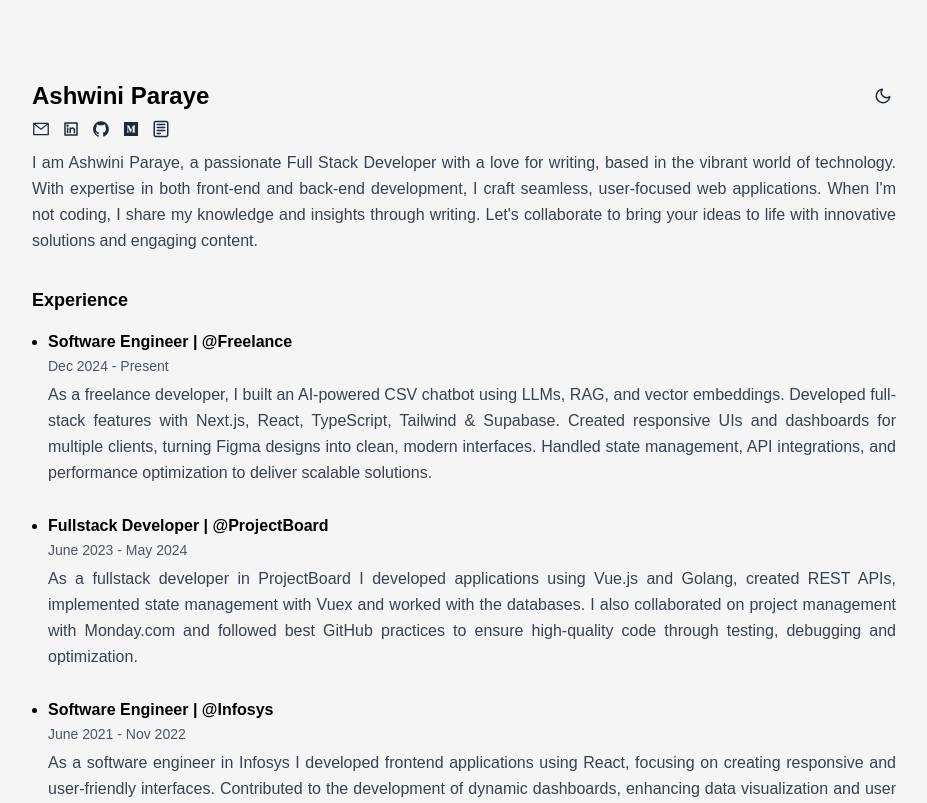
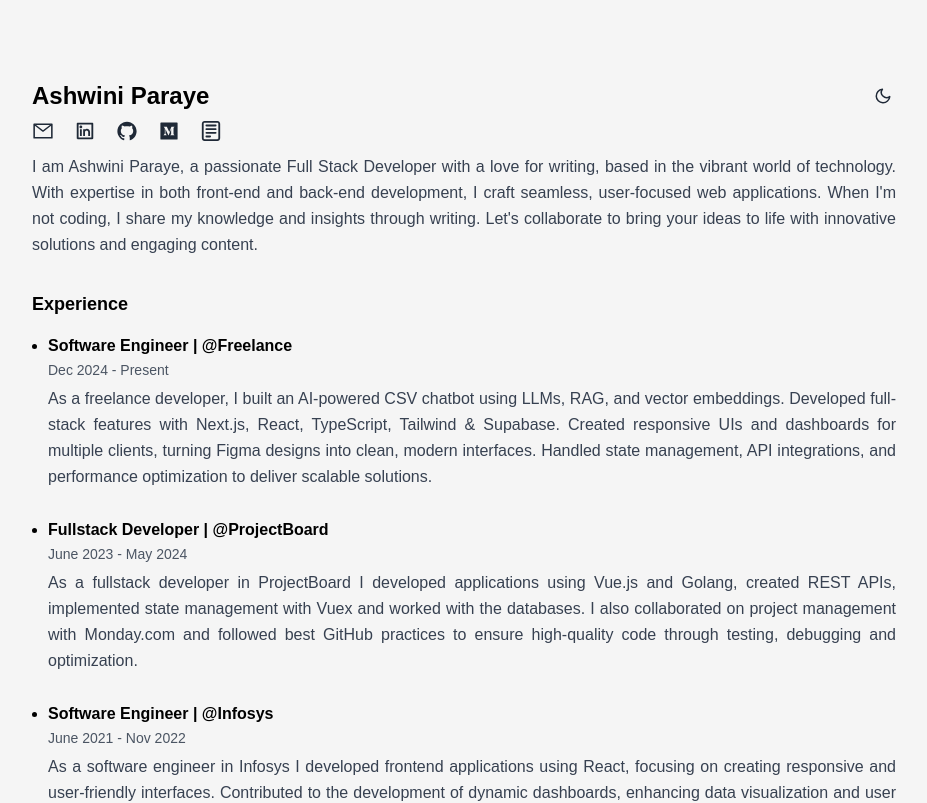
Before and after one commit to AshwiniParaye1/Portfolio3, a Next.js app: page / in a window 1280 px wide. Shown: the top 803 px of the page, without its empty margins (176-1103 px from the left). Built offline with nearby package versions, Linux system fonts and the light colour scheme; no server answers; a web font is replaced by a local one.

Commit message:
added some motion to about

```diff
--- a/app/components/About.jsx
+++ b/app/components/About.jsx
@@ -10,20 +10,26 @@ import { RiLinkedinBoxLine } from "react-icons/ri";
 import { CgNotes } from "react-icons/cg";
 import ThemeToggle from "./ThemeToggle";
 
+// Import motion from framer-motion
+import { motion } from "framer-motion";
+
 const SocialLink = ({ href, icon: Icon, label, external = true }) => (
-  <Link
+  // motion.a is used here because Link renders an <a> tag
+  // We can also wrap Link in motion.div if we prefer
+  <motion.a
     href={href}
     target={external ? "_blank" : undefined}
     rel={external ? "noopener noreferrer" : undefined}
     aria-label={label}
-    className="focus:outline-none focus:ring-2 focus:ring-blue-500 rounded-sm"
+    className="focus:outline-none focus:ring-2 focus:ring-blue-500 rounded-sm block" // Added 'block' for better hover area
+    whileHover={{ scale: 1.2, rotate: 5 }} // Simple scale and rotate on hover
+    whileTap={{ scale: 0.9 }} // Visual feedback on tap/click
   >
     <Icon
-      size={18} // Adjusted icon size
-      className="text-gray-800 dark:text-gray-200 hover:opacity-70 transition-opacity
-                 duration-200"
+      size={22} // Increased icon size for better visibility and hover effect
+      className="text-gray-800 dark:text-gray-200 hover:opacity-70 transition-opacity duration-200"
     />
-  </Link>
+  </motion.a>
 );
 
 const About = () => {
@@ -59,44 +65,72 @@ const About = () => {
     []
   );
 
+  // Variants for the container to stagger children animations
+  const containerVariants = {
+    hidden: { opacity: 0 },
+    visible: {
+      opacity: 1,
+      transition: {
+        staggerChildren: 0.1, // Delay between each child's animation
+        delayChildren: 0.2, // Delay before the first child animates
+      },
+    },
+  };
+
+  // Variants for individual icon items
+  const itemVariants = {
+    hidden: { opacity: 0, y: 20 },
+    visible: { opacity: 1, y: 0 },
+  };
+
   return (
-    <section aria-labelledby="about-heading" className="mb-4 ">
-      {" "}
-      {/* Smallest margin */}
+    <section aria-labelledby="about-heading" className="mb-4">
       <div className="flex flex-row justify-between items-center mb-2">
-        {" "}
-        {/* Minimized bottom margin */}
-        <h1
+        <motion.h1 // Make the H1 animate as well
           id="about-heading"
-          className="text-xl sm:text-2xl font-semibold text-black dark:text-white" // Heading size
+          className="text-xl sm:text-2xl font-semibold text-black dark:text-white"
+          initial={{ opacity: 0, y: -20 }}
+          animate={{ opacity: 1, y: 0 }}
+          transition={{ duration: 0.5, delay: 0.1 }}
         >
           Ashwini Paraye
-        </h1>
+        </motion.h1>
         <ThemeToggle />
       </div>
-      <div
-        className="text-base text-gray-600 dark:text-gray-300 mt-1 mb-3 flex
-                   flex-row gap-3" // Text size, gap
+
+      <motion.div // Container for social links
+        className="text-base text-gray-600 dark:text-gray-300 mt-1 mb-3 flex flex-row gap-5" // Increased gap for better spacing
+        variants={containerVariants}
+        initial="hidden"
+        whileInView="visible" // Animate when the container enters view
+        viewport={{ once: true, amount: 0.5 }} // Trigger when 50% of container is visible
       >
         {socialLinks.map((link) => (
+          <motion.div key={link.href} variants={itemVariants}>
             <SocialLink
-            key={link.href}
               href={link.href}
               icon={link.icon}
               label={link.label}
               external={link.external}
             />
+          </motion.div>
         ))}
-      </div>
-      <p className="text-gray-700 dark:text-gray-300 text-justify leading-relaxed text-base">
-        {" "}
-        {/* Paragraph size */}I am Ashwini Paraye, a passionate Full Stack
-        Developer with a love for writing, based in the vibrant world of
-        technology. With expertise in both front-end and back-end development, I
-        craft seamless, user-focused web applications. When I'm not coding, I
-        share my knowledge and insights through writing. Let's collaborate to
-        bring your ideas to life with innovative solutions and engaging content.
-      </p>
+      </motion.div>
+
+      <motion.p // Make the paragraph animate as well
+        className="text-gray-700 dark:text-gray-300 text-justify leading-relaxed text-base"
+        initial={{ opacity: 0, y: 20 }}
+        whileInView={{ opacity: 1, y: 0 }}
+        viewport={{ once: true, amount: 0.5 }}
+        transition={{ duration: 0.6, delay: 0.4 }} // Delay to animate after icons
+      >
+        I am Ashwini Paraye, a passionate Full Stack Developer with a love for
+        writing, based in the vibrant world of technology. With expertise in
+        both front-end and back-end development, I craft seamless, user-focused
+        web applications. When I'm not coding, I share my knowledge and insights
+        through writing. Let's collaborate to bring your ideas to life with
+        innovative solutions and engaging content.
+      </motion.p>
     </section>
   );
 };
```
Lines whose indentation alone changed are shown as unchanged.
